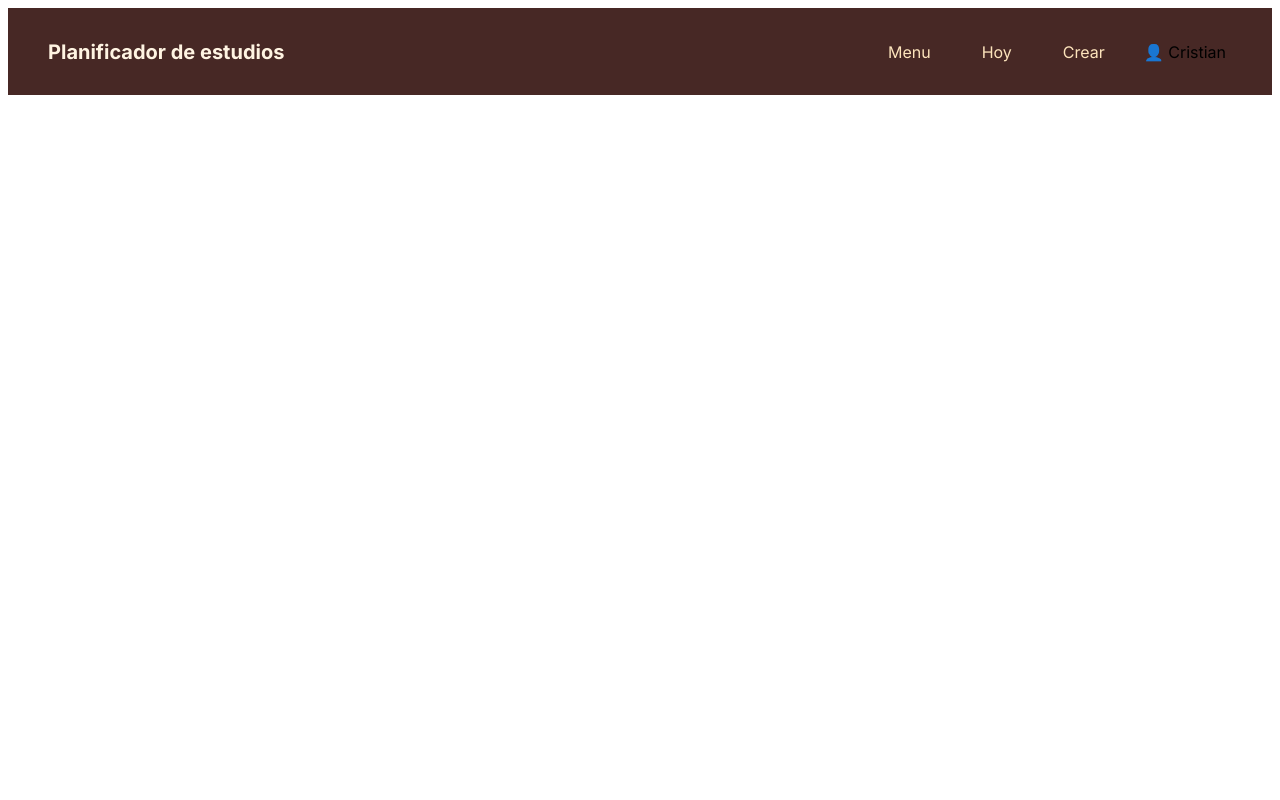
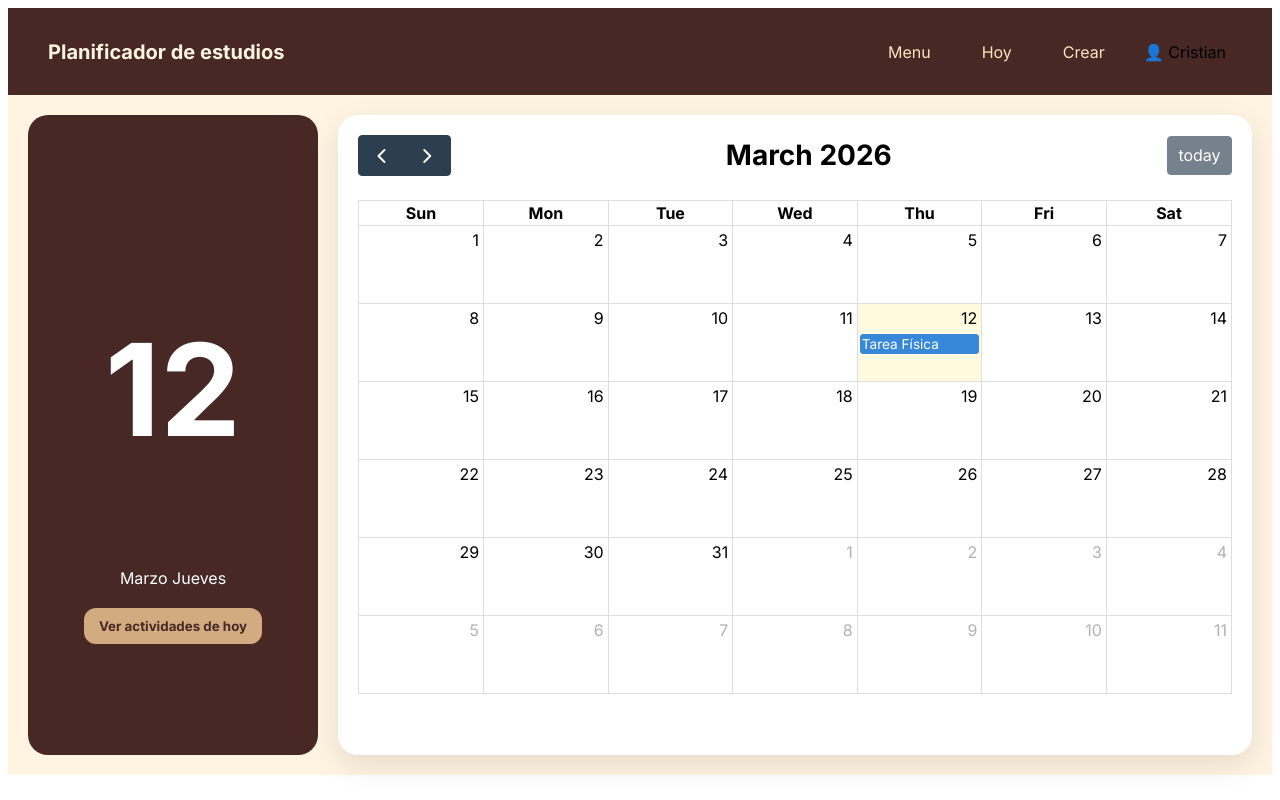
Before and after one commit to Sepul11/planificador-estudios-frontend, a React (Vite) app: page /calendario in a window 1280 px wide. Built offline with nearby package versions, Linux system fonts and the light colour scheme.

Commit message:
calendario y arreglo de pantalla y navbar

```diff
--- a/package.json
+++ b/package.json
@@ -12,6 +12,8 @@
   "dependencies": {
     "@emotion/react": "^11.14.0",
     "@emotion/styled": "^11.14.1",
+    "@fullcalendar/daygrid": "^6.1.20",
+    "@fullcalendar/react": "^6.1.20",
     "@mui/icons-material": "^9.0.0",
     "@mui/material": "^9.0.0",
     "lucide-react": "^0.577.0",
--- a/src/App.jsx
+++ b/src/App.jsx
@@ -7,6 +7,7 @@ import Crear from "./pages/CrearActividad";
 import Actividad from "./pages/Actividad";
 import Register from "./pages/Register";
 import LandingLogin from "./pages/landing/LandingLogin.jsx";
+import Calendario from "./pages/Calendario";
 
 function Layout() {
 
@@ -24,6 +25,7 @@ function Layout() {
         <Route path="/hoy" element={<Hoy />} />
         <Route path="/crear" element={<Crear />} />
         <Route path="/actividad/:id" element={<Actividad />} />
+        <Route path="/calendario" element={<Calendario />} />
       </Routes>
     </>
   );
--- /dev/null
+++ b/src/pages/Calendario.jsx
@@ -0,0 +1,130 @@
+import FullCalendar from "@fullcalendar/react";
+import dayGridPlugin from "@fullcalendar/daygrid";
+import { useEffect, useRef, useState } from "react";
+import { useNavigate } from "react-router-dom";
+
+function Calendario() {
+  const [eventos, setEventos] = useState([]);
+  const calendarRef = useRef(null);
+
+  const today = new Date();
+  const fechaHoy = today.toISOString().split("T")[0];
+
+  const navigate = useNavigate();
+
+  // 🔥 datos simulados
+  useEffect(() => {
+    const actividades = [
+      { id: 1, nombre: "Examen Matemáticas", fecha_entrega: "2026-04-22" },
+      { id: 2, nombre: "Tarea Física", fecha_entrega: fechaHoy },
+    ];
+
+    const eventosFormateados = actividades.map((act) => ({
+      title: act.nombre,
+      date: act.fecha_entrega,
+    }));
+
+    setEventos(eventosFormateados);
+  }, []);
+
+  // 🔥 ir a hoy
+  const irHoy = () => {
+    const calendarApi = calendarRef.current.getApi();
+    calendarApi.today();
+  };
+
+  return (
+    <div style={layout}>
+
+      {/* 🔵 PANEL IZQUIERDO */}
+      <div style={sidePanel}>
+        <h1 style={dayNumber}>{today.getDate()}</h1>
+        <p style={dayText}>
+          {today.toLocaleDateString("es-CO", {
+            weekday: "long",
+            month: "long",
+          })}
+        </p>
+
+        <button style={btnHoy} onClick={() => navigate("/hoy")}>
+          Ver actividades de hoy
+        </button>
+      </div>
+
+      {/* 🟡 CALENDARIO */}
+      <div style={calendarContainer}>
+        <FullCalendar
+          ref={calendarRef}
+          plugins={[dayGridPlugin]}
+          initialView="dayGridMonth"
+          events={eventos}
+          height="auto"
+          aspectRatio={1.6}
+          headerToolbar={{
+            left: "prev,next",
+            center: "title",
+            right: "today",
+          }}
+        />
+      </div>
+    </div>
+  );
+}
+
+const colors = {
+  dark: "#472825",
+  medium: "#96786F",
+  accent: "#D3AB80",
+  light: "#FDE4BC",
+  base: "#FFF4E2",
+};
+
+const layout = {
+  display: "flex",
+  gap: "20px",
+  padding: "20px",
+  background: colors.base,
+  minHeight: "80vh",
+};
+
+const sidePanel = {
+  width: "250px",
+  background: colors.dark,
+  color: "white",
+  borderRadius: "20px",
+  padding: "20px",
+  display: "flex",
+  flexDirection: "column",
+  justifyContent: "center",
+  alignItems: "center",
+};
+
+const dayNumber = {
+  fontSize: "8rem",
+  fontWeight: "bold",
+};
+
+const dayText = {
+  textAlign: "center",
+  marginBottom: "20px",
+  textTransform: "capitalize",
+};
+
+const btnHoy = {
+  padding: "10px 15px",
+  borderRadius: "12px",
+  border: "none",
+  background: "#D3AB80",
+  color: "#472825",
+  fontWeight: "bold",
+  cursor: "pointer",
+};
+
+const calendarContainer = {
+  flex: 1,
+  background: "#fff",
+  padding: "20px",
+  borderRadius: "20px",
+  boxShadow: "0 10px 30px rgba(0,0,0,0.1)",
+};
+export default Calendario;
--- a/src/pages/Menu.jsx
+++ b/src/pages/Menu.jsx
@@ -10,13 +10,18 @@ function Menu() {
 
       <div style={cardsContainer}>
         <div style={card} onClick={() => navigate("/hoy")}>
-          <h2>📅 Hoy</h2>
+          <h2>📌 Hoy</h2>
           <p>Ver tus actividades del día</p>
         </div>
 
         <div style={card} onClick={() => navigate("/crear")}>
           <h2>➕ Crear actividad</h2>
           <p>Agrega una nueva actividad</p>
+        </div>
+
+        <div style={card} onClick={() => navigate("/calendario")}>
+          <h2>📅 Calendario</h2>
+          <p>Planifica tu mes</p>
         </div>
       </div>
     </div>
--- a/src/pages/Register.jsx
+++ b/src/pages/Register.jsx
@@ -5,6 +5,7 @@ import logo from "../assets/logo.png";
 import TextField from "@mui/material/TextField";
 import InputAdornment from "@mui/material/InputAdornment";
 import IconButton from "@mui/material/IconButton";
+import { FaUserAlt, FaLock, FaEye, FaEyeSlash } from "react-icons/fa";
 
 import PersonIcon from "@mui/icons-material/Person";
 import AlternateEmailIcon from "@mui/icons-material/AlternateEmail";
@@ -300,4 +301,30 @@ const card = {
   width: "400px",
 };
 
+const inputWrapper = {
+  display: "flex",
+  alignItems: "center",
+  border: "1px solid #ccc",
+  borderRadius: "10px",
+  padding: "0.5rem 0.8rem",
+  background: "#fff",
+};
+
+const input = {
+  border: "none",
+  outline: "none",
+  flex: 1,
+  fontSize: "1rem",
+  marginLeft: "0.5rem",
+};
+
+const icon = {
+  color: "#888",
+};
+
+const eyeIcon = {
+  cursor: "pointer",
+  color: "#888",
+};
+
 export default Register;
```
Also changed, not shown: 1 other file (tests, documents, lock files or other folders). Lines whose indentation alone changed are shown as unchanged.
